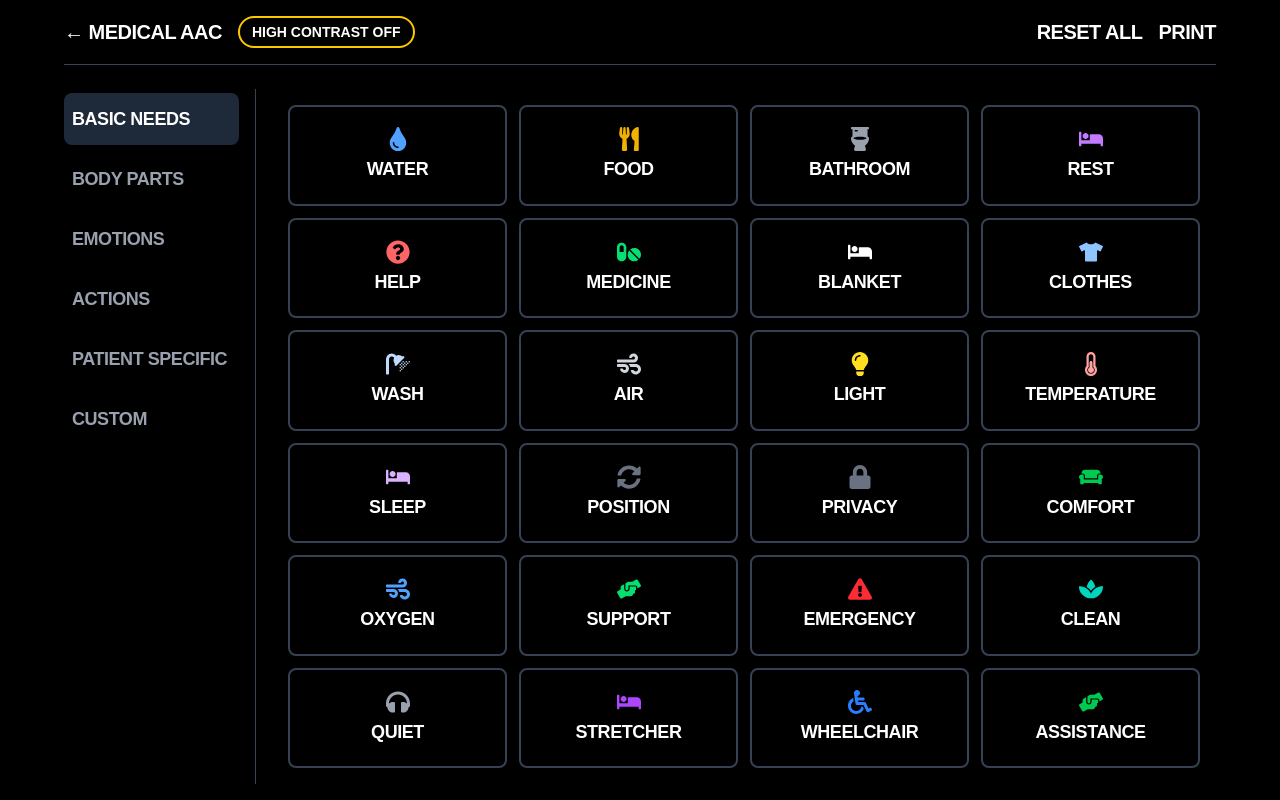
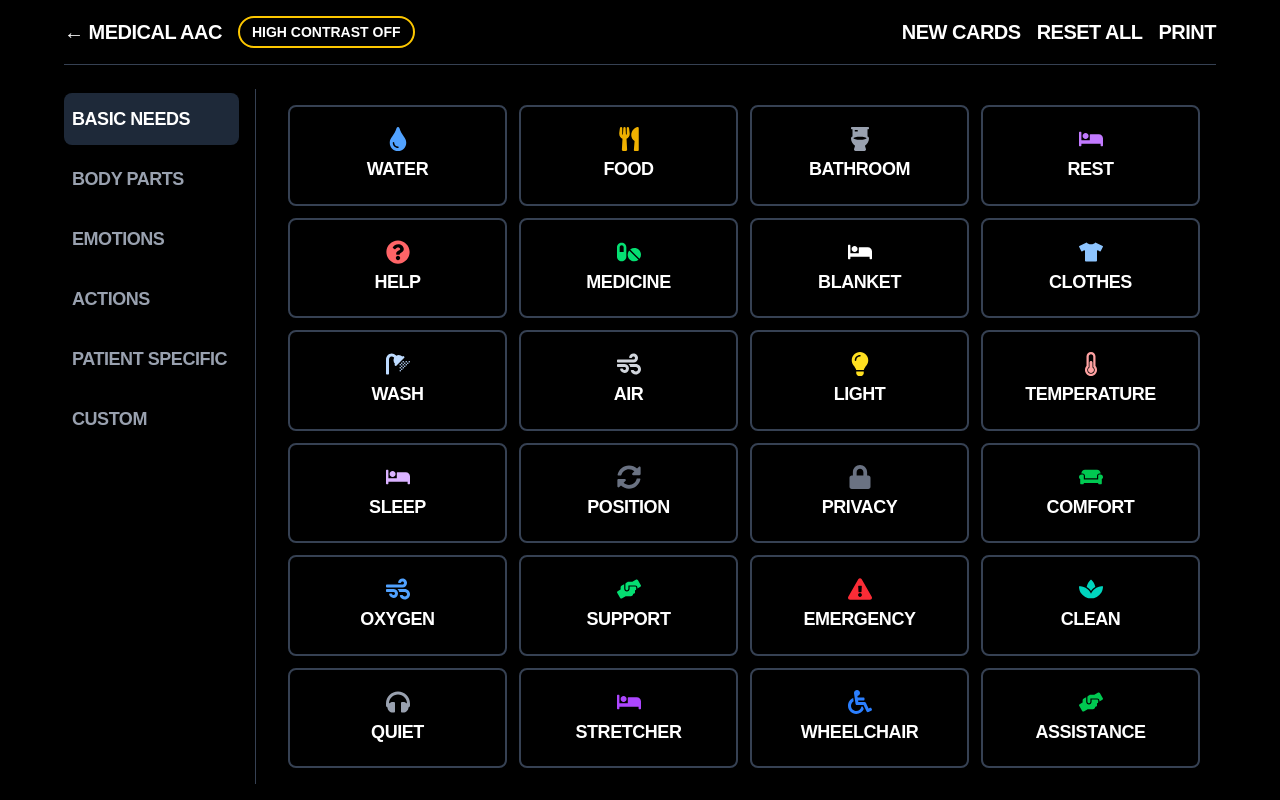
Before and after one commit to thekyleliao/Uncommon-Hacks, a Next.js app in the folder da-app/: page /grid in a window 1280 px wide. Built offline with nearby package versions, Linux system fonts and the light colour scheme.

Commit message:
Add new buttons

```diff
--- a/da-app/app/grid/page.tsx
+++ b/da-app/app/grid/page.tsx
@@ -199,6 +199,7 @@ function GridContent() {
   const [loading, setLoading] = useState<boolean>(false);
   const [highContrast, setHighContrast] = useState<boolean>(false);
   const [draggedIndex, setDraggedIndex] = useState<number | null>(null);
+  const [generating, setGenerating] = useState<boolean>(false);
   const searchParams = useSearchParams();
 
   const currentWords = medicalData[selectedCategory];
@@ -334,6 +335,55 @@ function GridContent() {
     setDraggedIndex(null);
   };
 
+  const generateNewCards = async () => {
+    if (generating) return; // Prevent multiple simultaneous requests
+
+    try {
+      setGenerating(true);
+      setLoading(true); // Show loading state
+
+      // Cancel any ongoing speech
+      window.speechSynthesis.cancel();
+
+      const res = await fetch("/api/question", {
+        method: "POST",
+        headers: {
+          "Content-Type": "application/json"
+        },
+        body: JSON.stringify({
+          prompt: "Generate 24 random medical communication words that are commonly needed in a hospital setting. Format as a JSON list of strings."
+        })
+      });
+
+      if (!res.ok) {
+        throw new Error("Failed to generate new cards");
+      }
+
+      const data = await res.json();
+      if (data.message) {
+        const words = typeof data.message === "string"
+          ? data.message.match(/"([^"]+)"/g)?.map((word: string) => word.replace(/"/g, "").trim()) || []
+          : [];
+
+        // Only update state if we have valid words
+        if (words.length > 0) {
+          setMedicalData(prev => ({
+            ...prev,
+            "Patient Specific": words.slice(0, 24)
+          }));
+        } else {
+          throw new Error("No valid words generated");
+        }
+      }
+    } catch (error) {
+      console.error("Error generating new cards:", error);
+      alert("Failed to generate new cards. Please try again.");
+    } finally {
+      setGenerating(false);
+      setLoading(false);
+    }
+  };
+
   return (
     <main className="min-h-screen bg-black text-white flex flex-col p-4">
       {/* Header */}
@@ -353,6 +403,13 @@ function GridContent() {
           </button>
         </div>
         <div className="flex space-x-4">
+          <button
+            onClick={generateNewCards}
+            disabled={generating}
+            className="text-xl font-bold tracking-tight hover:text-gray-300 transition-colors disabled:opacity-50"
+          >
+            {generating ? 'GENERATING...' : 'NEW CARDS'}
+          </button>
           <button
             onClick={resetAll}
             className="text-xl font-bold tracking-tight hover:text-gray-300 transition-colors"
```
